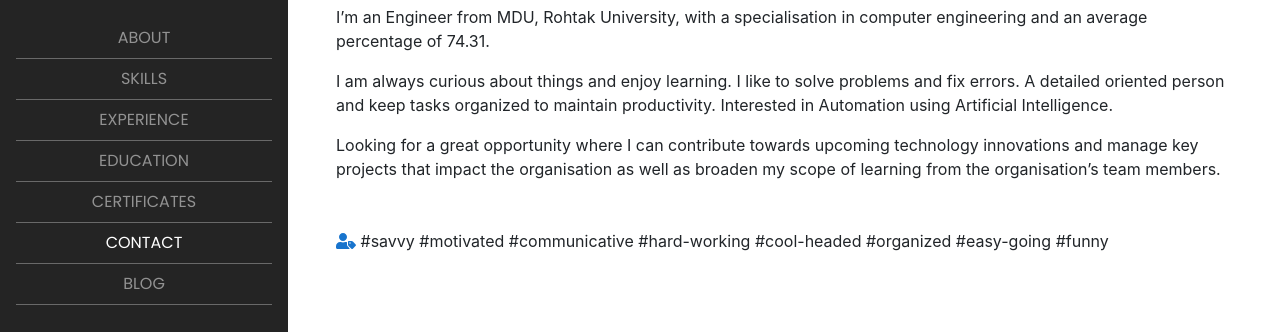
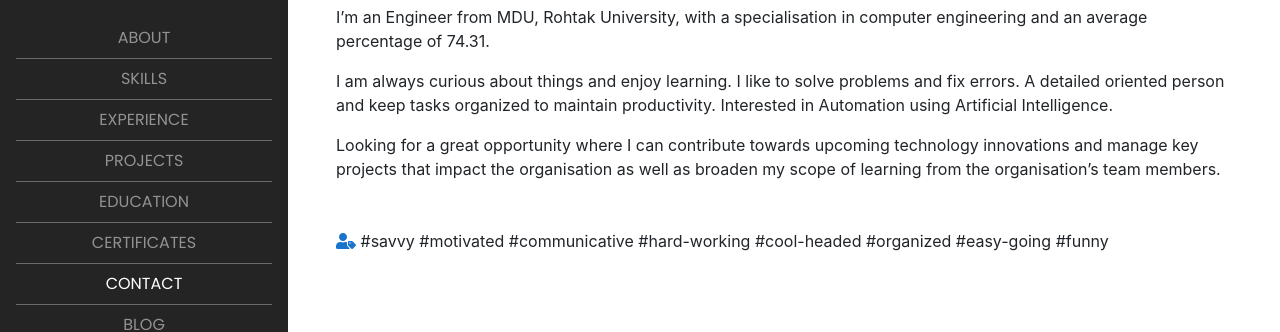
Before and after one commit to SmileVinocha/web1, a website with bundled scripts: page index.html in a window 1280 px wide. Shown: the part 208-540 px from the top of the page. Built offline with nearby package versions, Linux system fonts and the light colour scheme; a web font is replaced by a local one.

Commit message:
Update index.html

```diff
--- a/index.html
+++ b/index.html
@@ -52,6 +52,9 @@
                 <li class="nav-item">
                     <a class="nav-link js-scroll-trigger" href="#experience">Experience</a
             >
+          </li>
+                 <li class="nav-item">
+                    <a class="nav-link js-scroll-trigger" href="#experience">Projects</a>
           </li>
           <li class="nav-item">
             <a class="nav-link js-scroll-trigger" href="#education"
```
